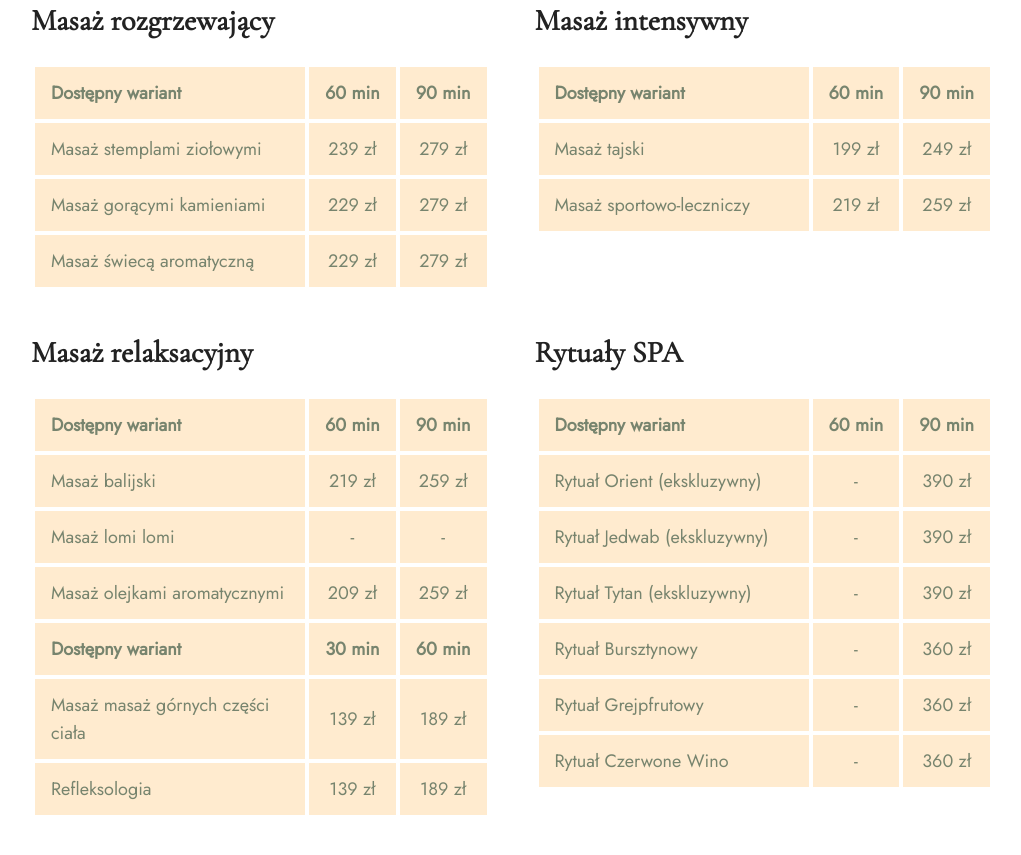
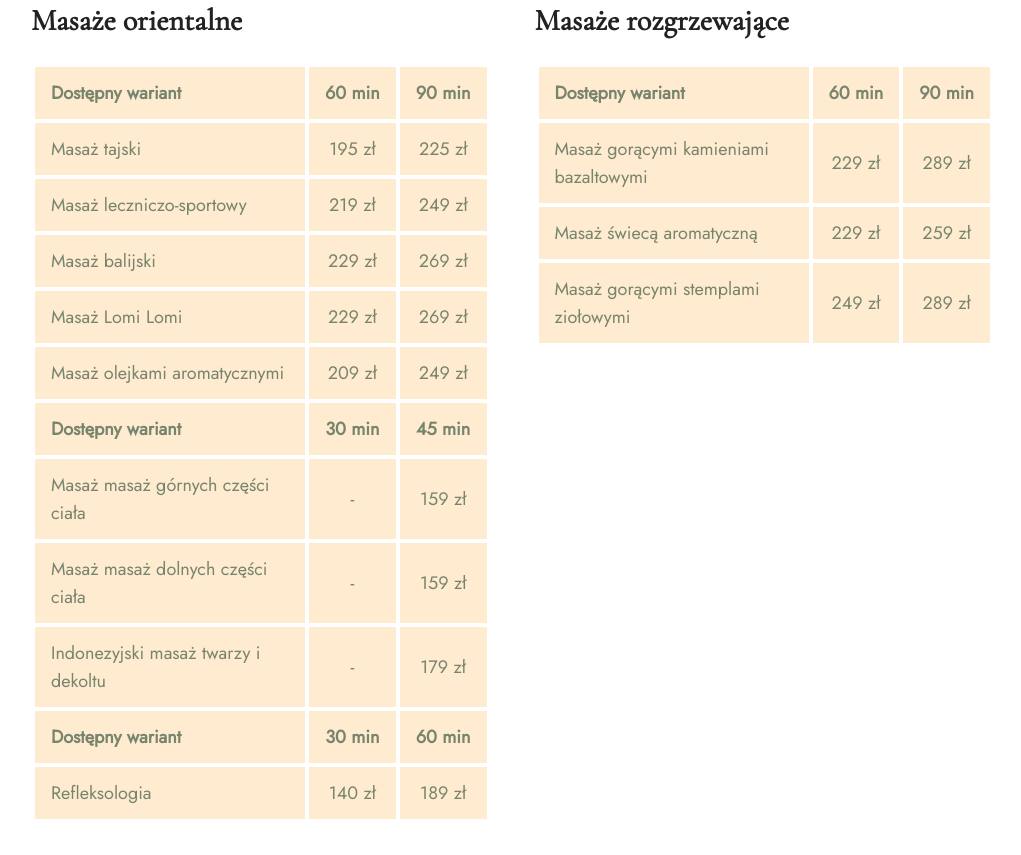
Before and after one commit to beauty-essence/Beauty-Essence, an Astro site: page / in a window 1280 px wide. Shown: the part 3065-3920 px from the top of the page, without its empty margins (109-1130 px from the left). Built offline with nearby package versions, Linux system fonts and the light colour scheme; Astro itself is replaced by a stand-in of ours.

Commit message:
Changed pricing

```diff
--- a/src/components/Pricing/Pricing.astro
+++ b/src/components/Pricing/Pricing.astro
@@ -1,64 +1,147 @@
 ---
 import PricingCard from "./PricingCard.astro"
 
+// const CARDS_CONTENT = [
+//   {
+//     massage_relax: [
+//       {
+//         variant: "Masaż balijski",
+//         firstPrice: "229 zł",
+//         secondPrice: "269 zł"
+//       },
+//       {
+//         variant: "Masaż lomi lomi",
+//         firstPrice: "229 zł",
+//         secondPrice: "269 zł"
+//       },
+//       {
+//         variant: "Masaż olejkami aromatycznymi",
+//         firstPrice: "209 zł",
+//         secondPrice: "249 zł"
+//       },
+//     ],
+//     massage_intensive: [
+//       {
+//         variant: "Masaż tajski",
+//         firstPrice: "195 zł",
+//         secondPrice: "225 zł"
+//       },
+//       {
+//         variant: "Masaż sportowo-leczniczy",
+//         firstPrice: "219 zł",
+//         secondPrice: "249 zł"
+//       },
+//     ],
+//     massage_warming: [
+//       {
+//         variant: "Masaż stemplami ziołowymi",
+//         firstPrice: "239 zł",
+//         secondPrice: "279 zł"
+//       },
+//       {
+//         variant: "Masaż gorącymi kamieniami",
+//         firstPrice: "229 zł",
+//         secondPrice: "279 zł"
+//       },
+//       {
+//         variant: "Masaż świecą aromatyczną",
+//         firstPrice: "229 zł",
+//         secondPrice: "279 zł"
+//       },
+//     ],
+//     massage_rituals: [
+//       {
+//         variant: "Rytuał Orient (ekskluzywny)",
+//         firstPrice: "-",
+//         secondPrice: "390 zł"
+//       },
+//       {
+//         variant: "Rytuał Jedwab (ekskluzywny)",
+//         firstPrice: "-",
+//         secondPrice: "390 zł"
+//       },
+//       {
+//         variant: "Rytuał Tytan (ekskluzywny)",
+//         firstPrice: "-",
+//         secondPrice: "390 zł"
+//       },
+//       {
+//         variant: "Rytuał Bursztynowy",
+//         firstPrice: "-",
+//         secondPrice: "360 zł"
+//       },
+//       {
+//         variant: "Rytuał Grejpfrutowy",
+//         firstPrice: "-",
+//         secondPrice: "360 zł"
+//       },
+//       {
+//         variant: "Rytuał Czerwone Wino",
+//         firstPrice: "-",
+//         secondPrice: "360 zł"
+//       }
+//     ]
+//   }
+// ]
+
 const CARDS_CONTENT = [
   {
-    massage_relax: [
+    massage_oriental: [
+      {
+        variant: "Masaż tajski",
+        firstPrice: "195 zł",
+        secondPrice: "225 zł"
+      },
+      {
+        variant: "Masaż leczniczo-sportowy",
+        firstPrice: "219 zł",
+        secondPrice: "249 zł"
+      },
       {
         variant: "Masaż balijski",
-        firstPrice: "219 zł",
-        secondPrice: "259 zł"
+        firstPrice: "229 zł",
+        secondPrice: "269 zł"
       },
       {
-        variant: "Masaż lomi lomi",
-        firstPrice: "-",
-        secondPrice: "-"
+        variant: "Masaż Lomi Lomi",
+        firstPrice: "229 zł",
+        secondPrice: "269 zł"
       },
       {
         variant: "Masaż olejkami aromatycznymi",
         firstPrice: "209 zł",
-        secondPrice: "259 zł"
-      },
-    ],
-    massage_intensive: [
-      {
-        variant: "Masaż tajski",
-        firstPrice: "199 zł",
         secondPrice: "249 zł"
-      },
-      {
-        variant: "Masaż sportowo-leczniczy",
-        firstPrice: "219 zł",
-        secondPrice: "259 zł"
       },
     ],
     massage_warming: [
       {
-        variant: "Masaż stemplami ziołowymi",
-        firstPrice: "239 zł",
-        secondPrice: "279 zł"
-      },
-      {
-        variant: "Masaż gorącymi kamieniami",
+        variant: "Masaż gorącymi kamieniami bazaltowymi",
         firstPrice: "229 zł",
-        secondPrice: "279 zł"
+        secondPrice: "289 zł"
       },
       {
         variant: "Masaż świecą aromatyczną",
         firstPrice: "229 zł",
-        secondPrice: "279 zł"
+        secondPrice: "259 zł"
+      },
+      {
+        variant: "Masaż gorącymi stemplami ziołowymi",
+        firstPrice: "249 zł",
+        secondPrice: "289 zł"
       },
     ],
     massage_rituals: [
       {
         variant: "Rytuał Orient (ekskluzywny)",
         firstPrice: "-",
-        secondPrice: "390 zł"
+        secondPrice: "390 zł",
+        additionalDescription: "peeling + masaż orientalny ciała olejem -> pobudzenie, tajemniczość, kobiecość"
       },
       {
         variant: "Rytuał Jedwab (ekskluzywny)",
         firstPrice: "-",
-        secondPrice: "390 zł"
+        secondPrice: "390 zł",
+        additionalDescription: "peeling + masaż orientalny ciała mleczkiem do masażu-> odmłodzenie i jedwabisty blask"
       },
       {
         variant: "Rytuał Tytan (ekskluzywny)",
@@ -93,10 +176,10 @@
         <p class="text-secondary-text font-secondary text-xl font-medium">Sprawdź wycenę naszych usług</p>
       </div>
       <div class="flex flex-wrap justify-center lg:justify-start items-baseline gap-11 p-10 md:p-0 max-w-[1000px]">
-        <PricingCard title="Masaż rozgrzewający" variant={CARDS_CONTENT[0].massage_warming} firstTimeVariant="60 min" secondTimeVariant="90 min" />
-        <PricingCard title="Masaż intensywny" variant={CARDS_CONTENT[0].massage_intensive} firstTimeVariant="60 min" secondTimeVariant="90 min" />
-        <PricingCard title="Masaż relaksacyjny" variant={CARDS_CONTENT[0].massage_relax} firstTimeVariant="60 min" secondTimeVariant="90 min" isRelaxVariant />
-        <PricingCard title="Rytuały SPA" variant={CARDS_CONTENT[0].massage_rituals} firstTimeVariant="60 min" secondTimeVariant="90 min"  />
+        <PricingCard title="Masaże orientalne" variant={CARDS_CONTENT[0].massage_oriental} firstTimeVariant="60 min" secondTimeVariant="90 min" isOrientalVariant />
+        <PricingCard title="Masaże rozgrzewające" variant={CARDS_CONTENT[0].massage_warming} firstTimeVariant="60 min" secondTimeVariant="90 min" />
+        <!-- <PricingCard title="Masaż intensywny" variant={CARDS_CONTENT[0].massage_intensive} firstTimeVariant="60 min" secondTimeVariant="90 min" /> -->
+        <PricingCard title="Rytuały SPA" variant={CARDS_CONTENT[0].massage_rituals} firstTimeVariant="60 min" secondTimeVariant="90 min" isadditionalDescription/>
       </div>
     </div>
   </section>
--- a/src/components/Pricing/PricingCard.astro
+++ b/src/components/Pricing/PricingCard.astro
@@ -4,10 +4,11 @@
     variant: object[]
     firstTimeVariant: string
     secondTimeVariant: string
-    isRelaxVariant?: boolean
+    isOrientalVariant?: boolean
+    isadditionalDescription?: boolean
 }
 
-const { title, variant, firstTimeVariant, secondTimeVariant, isRelaxVariant } = Astro.props
+const { title, variant, firstTimeVariant, secondTimeVariant, isOrientalVariant, additionalDescription,isadditionalDescription } = Astro.props
 ---
 
 
@@ -24,28 +25,46 @@
         <tbody>
             {variant.map((item: any) => (
              <tr>
-                <td class="font-secondary text-lg text-secondary-text font-medium py-3 px-4 bg-primary-light">{item.variant}</td>
+                <td class="font-secondary text-lg text-secondary-text font-medium py-3 px-4 bg-primary-light">{item.variant}
+                    <br/>
+                    <span class={`${isadditionalDescription ? "text-sm" : "hidden"}`}>
+                        {item.additionalDescription}
+                    </span>
+                </td>
                 <td class="font-secondary text-lg text-secondary-text font-medium py-3 px-4 bg-primary-light text-center">{item.firstPrice}</td>
                 <td class="font-secondary text-lg text-secondary-text font-medium py-3 px-4 bg-primary-light text-center">{item.secondPrice}</td>
             </tr>
             ))}
-            <div>
-                <tr class=`${isRelaxVariant ? "" : "hidden"}`>
+                <tr class=`${isOrientalVariant ? "" : "hidden"}`>
+                    <th class="font-secondary text-lg text-secondary-text font-semibold py-3 px-4 bg-primary-light text-left md:w-[270px]">Dostępny wariant</th>
+                    <th class="font-secondary text-lg text-secondary-text font-semibold py-3 px-4 bg-primary-light">30 min</th>
+                    <th class="font-secondary text-lg text-secondary-text font-semibold py-3 px-4 bg-primary-light">45 min</th>
+                </tr>
+                <tr class=`${isOrientalVariant ? "" : "hidden"}`>
+                    <td class="font-secondary text-lg text-secondary-text font-medium py-3 px-4 bg-primary-light">Masaż masaż górnych części ciała</td>
+                    <td class="font-secondary text-lg text-secondary-text font-medium py-3 px-4 bg-primary-light text-center">-</td>
+                    <td class="font-secondary text-lg text-secondary-text font-medium py-3 px-4 bg-primary-light text-center">159 zł</td>
+                </tr>
+                <tr class=`${isOrientalVariant ? "" : "hidden"}`>
+                    <td class="font-secondary text-lg text-secondary-text font-medium py-3 px-4 bg-primary-light">Masaż masaż dolnych części ciała</td>
+                    <td class="font-secondary text-lg text-secondary-text font-medium py-3 px-4 bg-primary-light text-center">-</td>
+                    <td class="font-secondary text-lg text-secondary-text font-medium py-3 px-4 bg-primary-light text-center">159 zł</td>
+                </tr>
+                <tr class=`${isOrientalVariant ? "" : "hidden"}`>
+                    <td class="font-secondary text-lg text-secondary-text font-medium py-3 px-4 bg-primary-light">Indonezyjski masaż twarzy i dekoltu</td>
+                    <td class="font-secondary text-lg text-secondary-text font-medium py-3 px-4 bg-primary-light text-center">-</td>
+                    <td class="font-secondary text-lg text-secondary-text font-medium py-3 px-4 bg-primary-light text-center">179 zł</td>
+                </tr>
+                <tr class=`${isOrientalVariant ? "" : "hidden"}`>
                     <th class="font-secondary text-lg text-secondary-text font-semibold py-3 px-4 bg-primary-light text-left md:w-[270px]">Dostępny wariant</th>
                     <th class="font-secondary text-lg text-secondary-text font-semibold py-3 px-4 bg-primary-light">30 min</th>
                     <th class="font-secondary text-lg text-secondary-text font-semibold py-3 px-4 bg-primary-light">60 min</th>
                 </tr>
-                <tr class=`${isRelaxVariant ? "" : "hidden"}`>
-                    <td class="font-secondary text-lg text-secondary-text font-medium py-3 px-4 bg-primary-light">Masaż masaż górnych części ciała</td>
-                    <td class="font-secondary text-lg text-secondary-text font-medium py-3 px-4 bg-primary-light text-center">139 zł</td>
+                <tr class=`${isOrientalVariant ? "" : "hidden"}`>
+                    <td class="font-secondary text-lg text-secondary-text font-medium py-3 px-4 bg-primary-light">Refleksologia</td>
+                    <td class="font-secondary text-lg text-secondary-text font-medium py-3 px-4 bg-primary-light text-center">140 zł</td>
                     <td class="font-secondary text-lg text-secondary-text font-medium py-3 px-4 bg-primary-light text-center">189 zł</td>
                 </tr>
-                <tr class=`${isRelaxVariant ? "" : "hidden"}`>
-                    <td class="font-secondary text-lg text-secondary-text font-medium py-3 px-4 bg-primary-light">Refleksologia</td>
-                    <td class="font-secondary text-lg text-secondary-text font-medium py-3 px-4 bg-primary-light text-center">139 zł</td>
-                    <td class="font-secondary text-lg text-secondary-text font-medium py-3 px-4 bg-primary-light text-center">189 zł</td>
-                </tr>
-            </div>
         </tbody>
     </table>
 </div>
```
